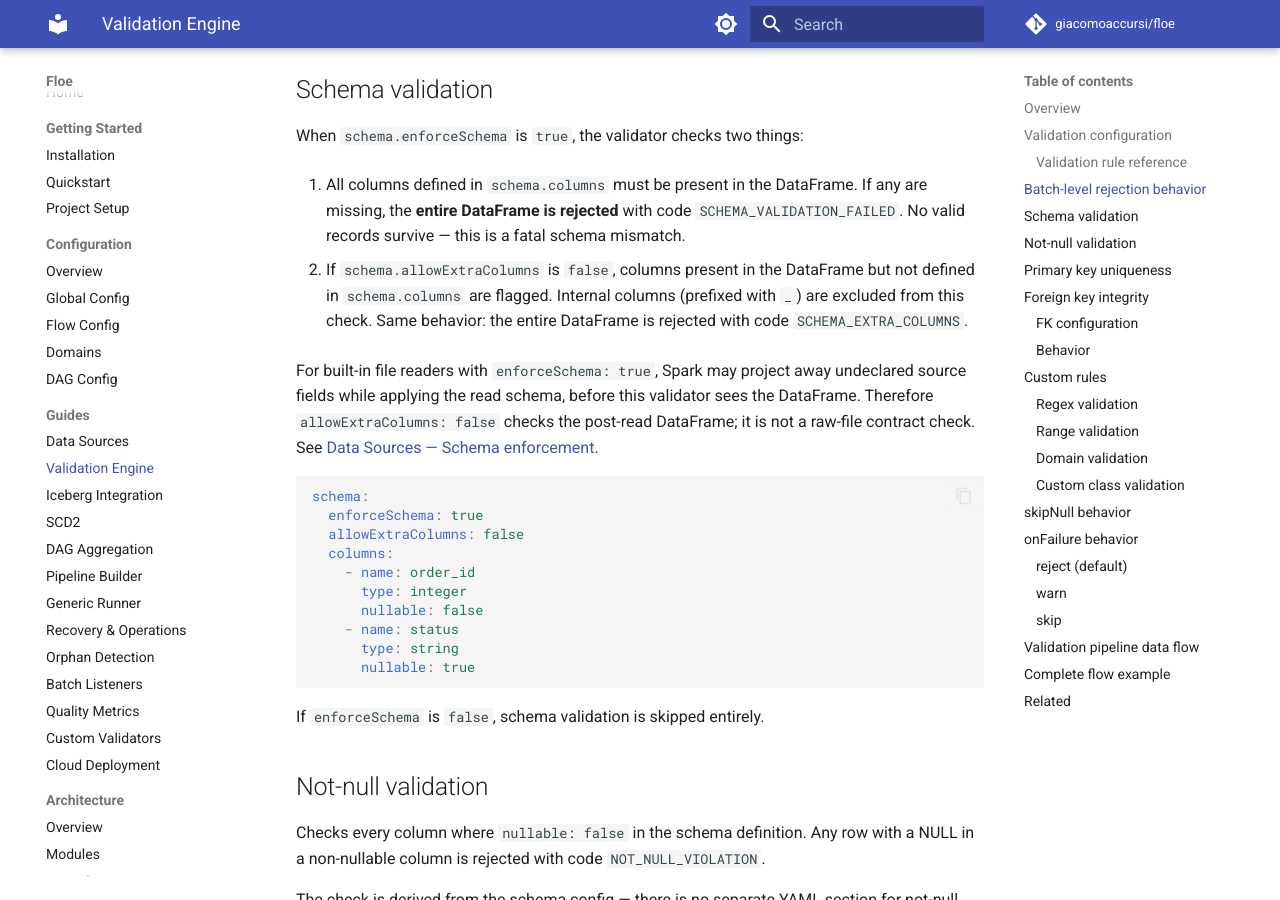
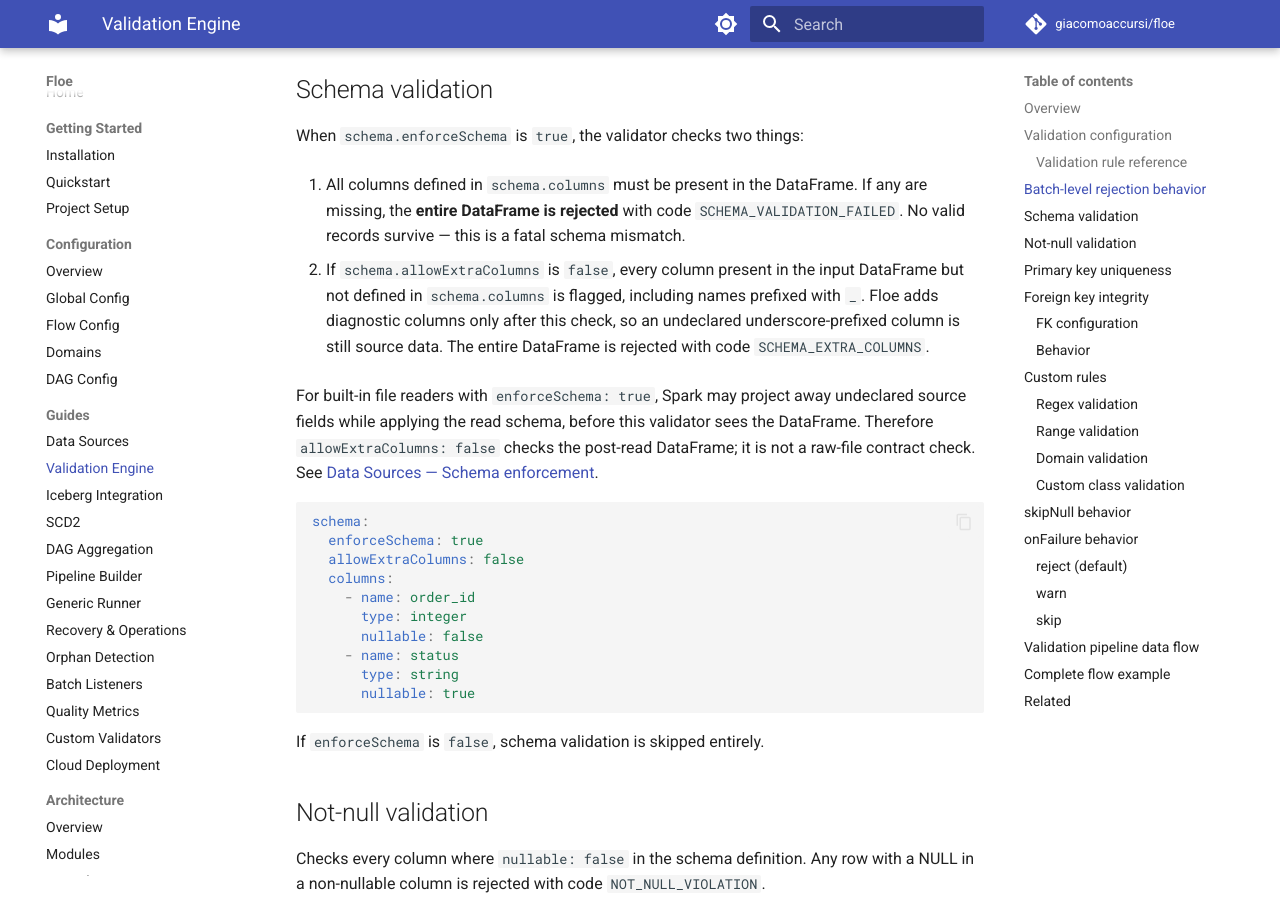
Before and after one commit to giacomoaccursi/Floe, an MkDocs documentation site: the page built from site-docs/guides/validation.md, in a window 1280 px wide and 900 px high, scrolled down 2187 px. Built offline with MkDocs 1.6.1 and Material for MkDocs 9.7.7, drawn with Linux system fonts in a browser that asks for light colours; comment, search, counter and statistics services are not loaded.

Commit message:
docs: clarify strict extra column validation

```diff
--- a/site-docs/guides/validation.md
+++ b/site-docs/guides/validation.md
@@ -73,7 +73,7 @@ When `schema.enforceSchema` is `true`, the validator checks two things:
 
 1. All columns defined in `schema.columns` must be present in the DataFrame. If any are missing, the **entire DataFrame is rejected** with code `SCHEMA_VALIDATION_FAILED`. No valid records survive — this is a fatal schema mismatch.
 
-2. If `schema.allowExtraColumns` is `false`, columns present in the DataFrame but not defined in `schema.columns` are flagged. Internal columns (prefixed with `_`) are excluded from this check. Same behavior: the entire DataFrame is rejected with code `SCHEMA_EXTRA_COLUMNS`.
+2. If `schema.allowExtraColumns` is `false`, every column present in the input DataFrame but not defined in `schema.columns` is flagged, including names prefixed with `_`. Floe adds diagnostic columns only after this check, so an undeclared underscore-prefixed column is still source data. The entire DataFrame is rejected with code `SCHEMA_EXTRA_COLUMNS`.
 
 For built-in file readers with `enforceSchema: true`, Spark may project away undeclared source fields while applying the read schema, before this validator sees the DataFrame. Therefore `allowExtraColumns: false` checks the post-read DataFrame; it is not a raw-file contract check. See [Data Sources — Schema enforcement](data-sources.md#schema-enforcement).
 
```
Also changed, not shown: site-docs/configuration/flows.md (+1 -1 lines).
